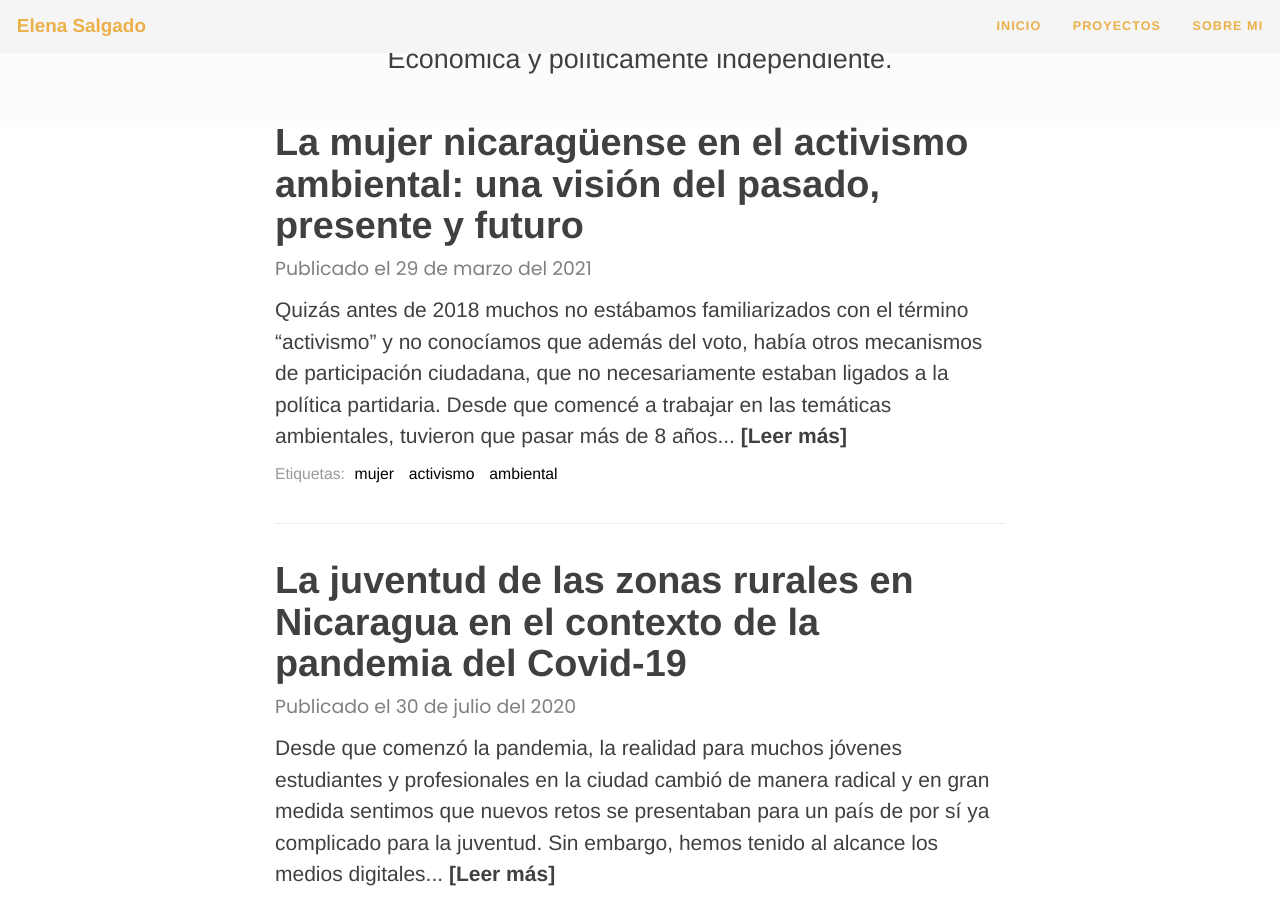
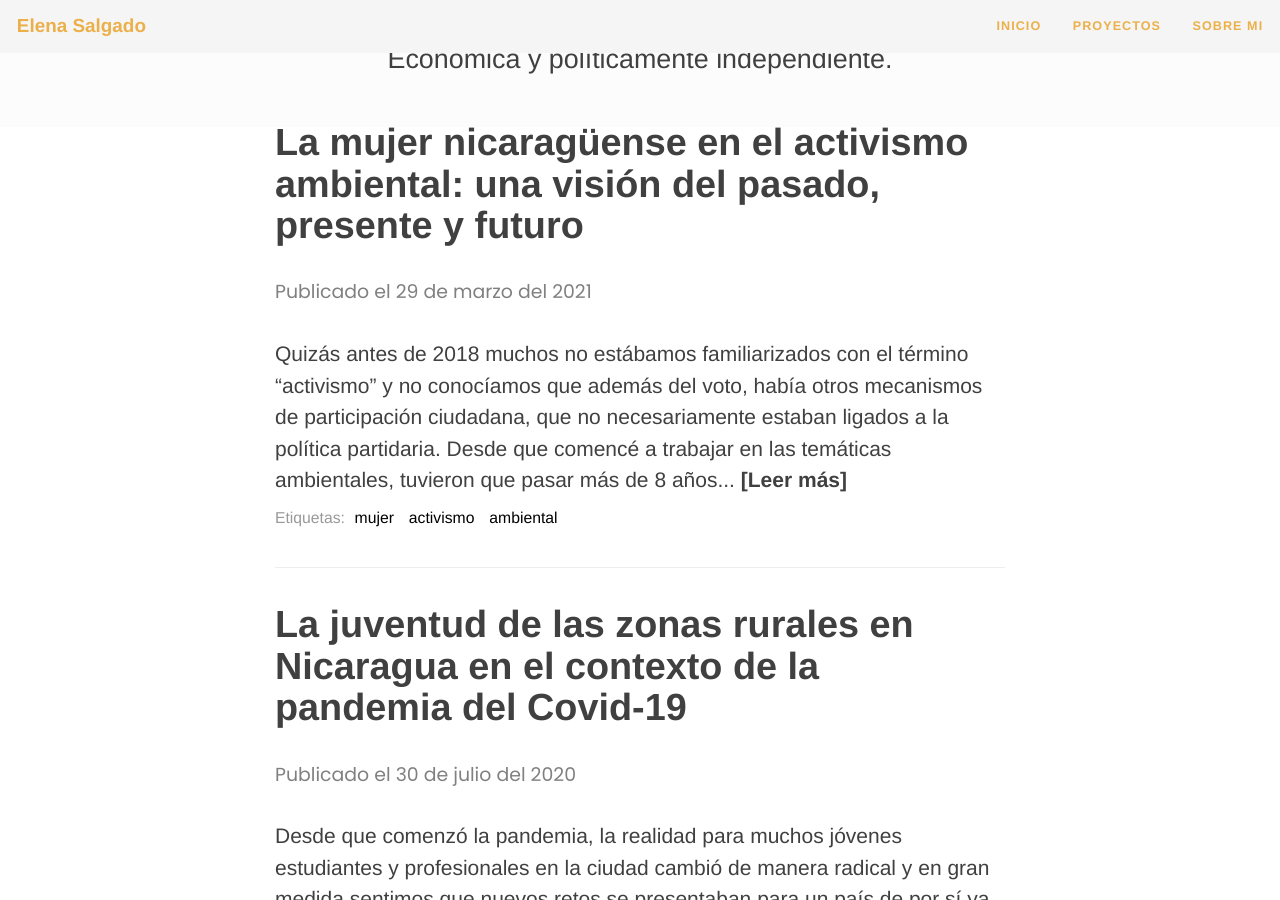
Before and after one commit to malena-salgado/malena-salgado.github.io, a Jekyll site: the page built from index.markdown, in a window 1280 px wide and 900 px high, scrolled down 1062 px. Built offline with Jekyll 4.4.1, drawn with Linux system fonts in a browser that asks for light colours; nearby versions of some CDN libraries; some web fonts are replaced.

Commit message:
Update main.css

```diff
--- a/assets/css/main.css
+++ b/assets/css/main.css
@@ -28,7 +28,7 @@ body {
 
 p {
   line-height: 1.5;
-  margin: 1.875rem 0;
+  margin: 1.875rem 0!important;
 }
 h1,h2,h3,h4,h5,h6 {
   font-family: 'Chivo', 'Helvetica Neue', Helvetica, Arial, sans-serif;
```
